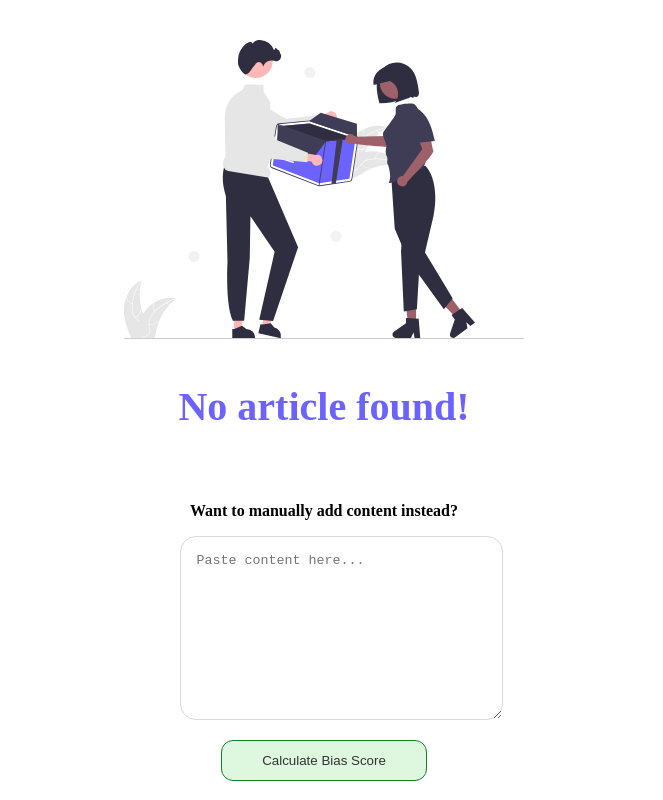
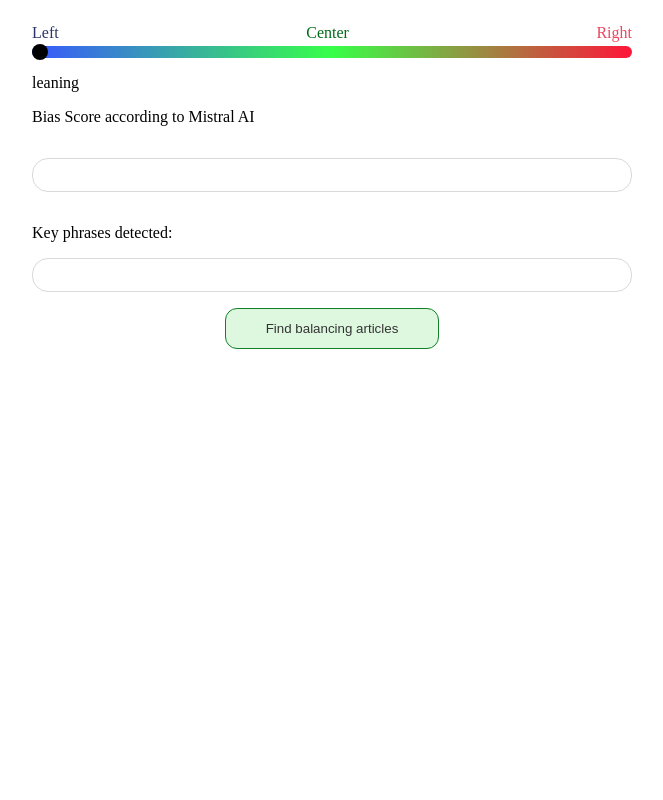
Before and after one commit to ewandeyb/bias_lens, a website built with webpack: page src/sidepanel/sidepanel.html in a window 1280 px wide. Shown: the whole page, without its empty margins (316-979 px from the left). Built offline with nearby package versions, Linux system fonts and the light colour scheme.

Commit message:
feat: sidepanel view for when article was found

```diff
--- a/src/sidepanel/sidepanel.html
+++ b/src/sidepanel/sidepanel.html
@@ -1,4 +1,3 @@
-
 <!DOCTYPE html>
 
 <html lang="en">
@@ -7,53 +6,101 @@
 		<title>Bias Lens</title>
 		<link rel="stylesheet" href="sidepanel.css" />
 	</head>
-
 	<body>
-		<div>
-			<img id="hero-image" src="../assets/images/no_article_found.svg" alt="hero image">
-			<h3>No article found!</h3>
+		<div id="spectrum">
+			<div class="spectrum-labels">
+				<span style="color:#2B3467">Left</span>
+				<span style="color:#006B17">Center</span>
+				<span style="color: var(--color-red)">Right</span>
+			</div>
+			<div id="spectrum-bar">
+				<div id="pointer"></div>
+			</div>
 		</div>
 
 		<div>
-      <p>Want to manually add content instead?</p>
-      <textarea name="pasted-content" id="pasted-content" cols="30" rows="10" placeholder="Paste content here..."></textarea>
+			<div>
+				<div>
+					<span>leaning</span>
+					<span id="position"></span>
+				</div>
+				<span id="bias-score"></span>
+			</div>
+			<p>Bias Score according to Mistral AI</p>
 		</div>
 
-    <button class="primary-button">Calculate Bias Score</button>
+		<div id="explanation" class="text-holder"></div>
 
+		<div>
+			<p>Key phrases detected:</p>
+			<div id="key-phrases" class="text-holder"></div>
+		</div>
+
+		<button class="primary-button">Find balancing articles</button>
+
+		<script src="sidepanel.js" defer></script>
 	</body>
 </html>
 
 <style>
+	* {
+		box-sizing: border-box;
+	}
+
 	body {
 		display: flex;
+		width: 100%;
 		flex-direction: column;
 		align-items: center;
-		text-align: center;
 		gap: 1rem;
+		padding: 16px;
 	}
 
-  h3 {
-    color: var(--color-primary);
-    font-size: 2.5rem;
+	div {
+		width: 100%;
+		max-width: 600px;
 	}
 
-	p {
-		font-size: 1rem;
-		font-weight: 700;
+	#spectrum-bar {
+		width: 100%;
+		height: 12px;
+		background: linear-gradient(
+			to right,
+			#3957FF 0%,
+			#37FF48 50%,
+			#FF153A 100%
+		);
+		border-radius: 8px;
+		position: relative; /* for pointer */
 	}
 
-	#pasted-content {
+	#pointer {
+  width: 16px;
+  height: 16px;
+  background-color: #000;
+  border-radius: 50%;
+  position: absolute;
+  top: -2px; /* To center it vertically over the bar */
+}
+
+	.spectrum-labels {
+		display: flex;
+		justify-content: space-between;
+		margin-bottom: 4px;
+	}
+
+	.text-holder {
 		width: 100%;
 		border-radius: 16px;
 		border: 1px solid var(--color-border);
 		padding: 16px;
 	}
 
-	#hero-image {
-		width: 100%;
-		max-width: 400px;
-		height: auto;
-		padding-top: 32px;
+	.key-phrase {
+		background-color: var(--color-primary);
+		color: white;
+		padding: 4px 8px;
+		border-radius: 8px;
+		margin-right: 4px;
 	}
 </style>
```
Also changed, not shown: src/sidepanel/sidepanel_default.html (added, +59 -0 lines). Lines whose indentation alone changed are shown as unchanged.
